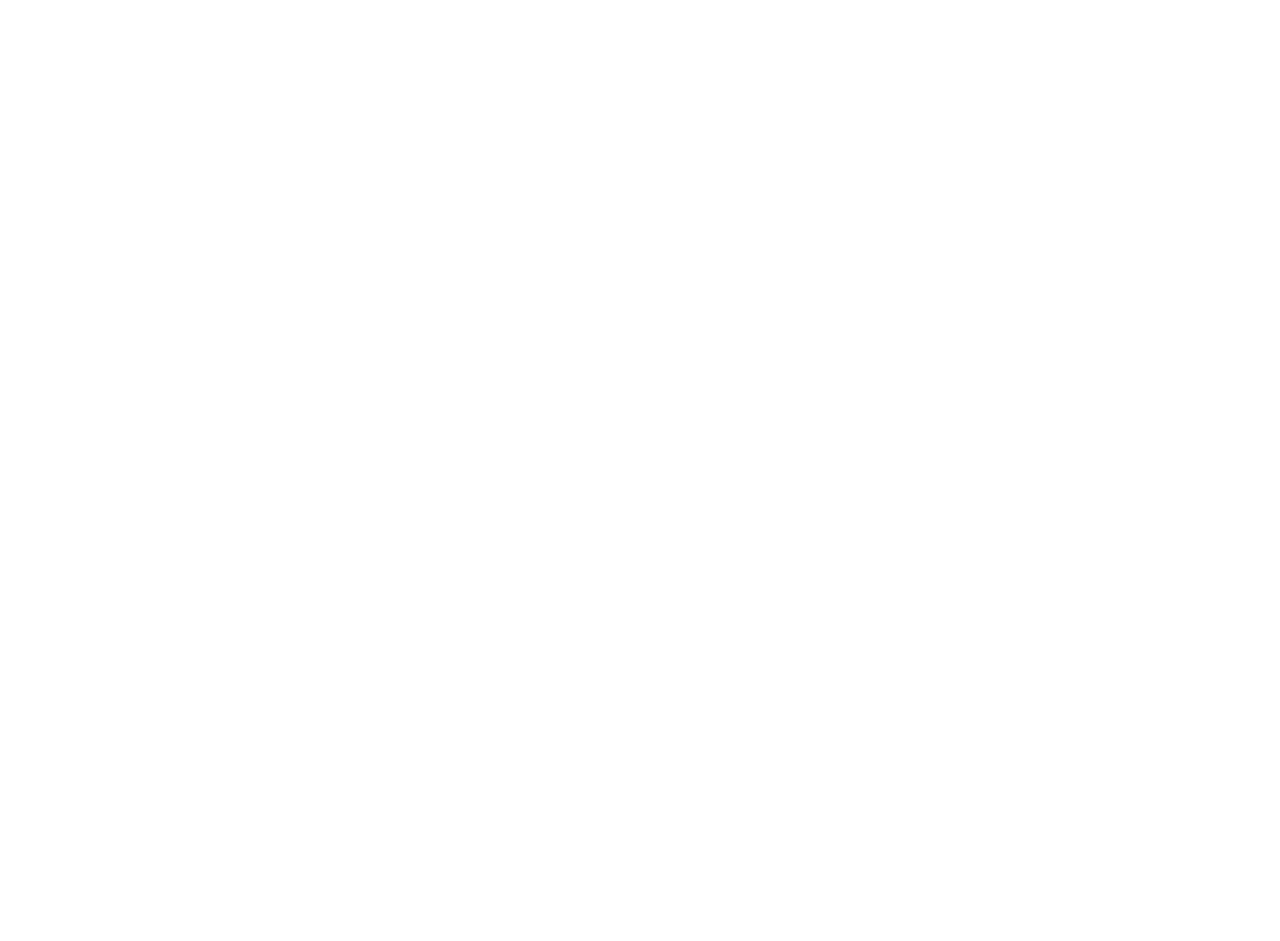
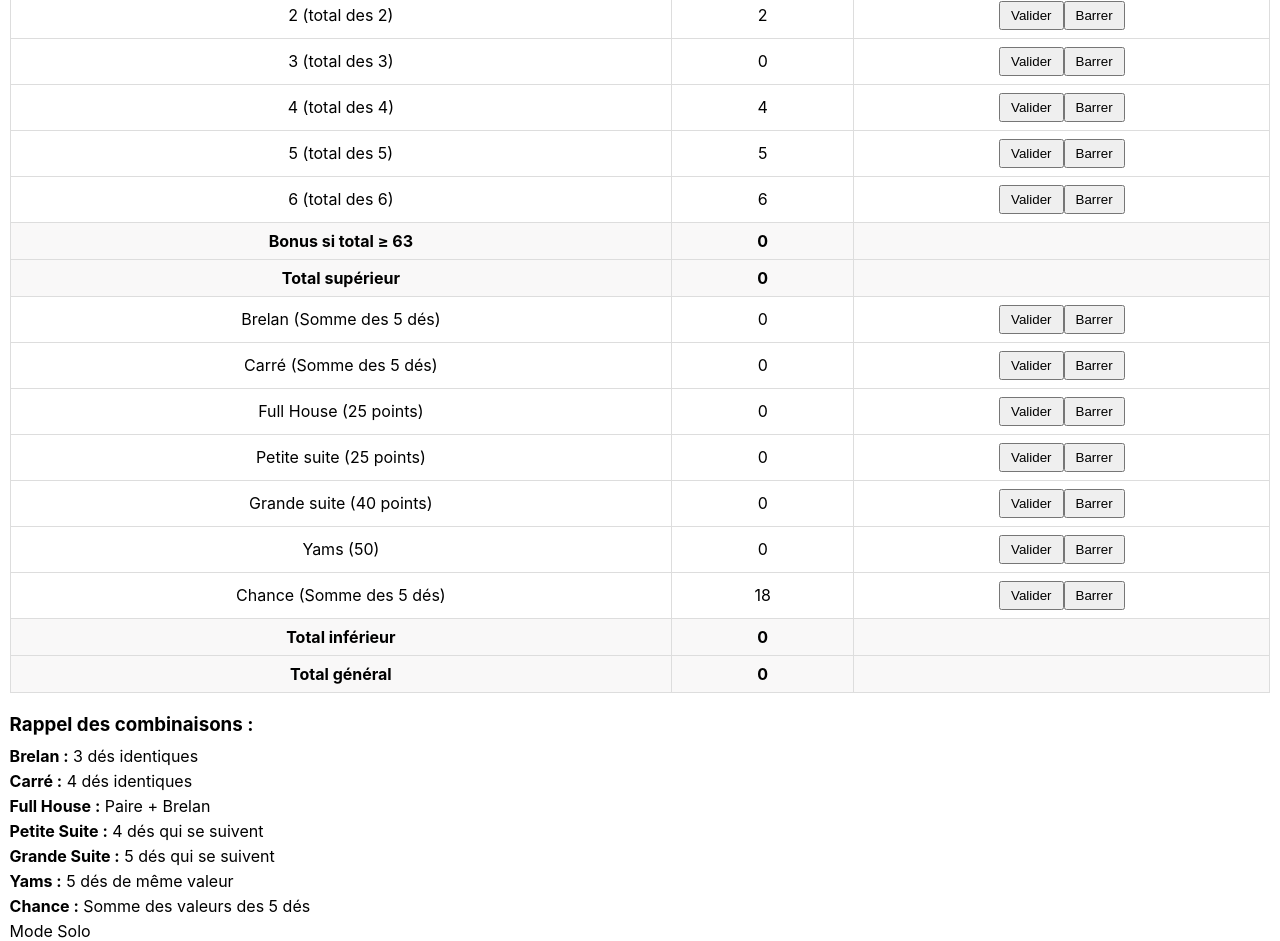
Before and after one commit to Kylzo/Yahtzee_Proj, a React (Create React App) app in the folder frontend/: page /jeu in a window 1280 px wide. Shown: the part 640-1581 px from the top of the page. Before the commit the page ends 800 px from the top, so only its background shows below. Built offline with nearby package versions, Linux system fonts and the light colour scheme; no server answers.

Commit message:
add scorecard for one player

```diff
--- a/frontend/package.json
+++ b/frontend/package.json
@@ -9,6 +9,7 @@
     "@testing-library/user-event": "^13.5.0",
     "axios": "^1.6.8",
     "framer-motion": "^11.1.7",
+    "js-cookie": "^3.0.5",
     "react": "^18.2.0",
     "react-dom": "^18.2.0",
     "react-router-dom": "^6.22.3",
--- a/frontend/src/components/Dice.jsx
+++ b/frontend/src/components/Dice.jsx
@@ -1,5 +1,6 @@
+import React from "react";
+import PropTypes from "prop-types";
 import "../styles/Dice.css";
-import PropTypes from "prop-types"; // Pour la validation des types
 
 const Dice = ({ face, rolling, onClick, held }) => {
   return (
@@ -16,7 +17,7 @@
 Dice.propTypes = {
   face: PropTypes.string.isRequired, // Nom de la face du dé (ex. "one", "two")
   rolling: PropTypes.bool, // Indique si le dé est en cours de roulement
-  onClick: PropTypes.func, // Fonction à appeler lors d'un clic (facultatif)
+  onClick: PropTypes.func, // Fonction à appeler lors d'un clic
   held: PropTypes.bool, // Indique si le dé est retenu
 };
 
--- a/frontend/src/components/RollDice.jsx
+++ b/frontend/src/components/RollDice.jsx
@@ -1,23 +1,24 @@
-import React from "react";
+import React, { useState, useEffect } from "react";
 import Dice from "./Dice";
 import TotalScore from "./TotalScore";
+import ScoreCard from "./ScoreCard";
 import "../styles/Dice.css";
-import { useState } from "react";
 
 const RollDice = ({ sides }) => {
-  // Initialiser les dés avec des valeurs aléatoires et créer les états de maintien des dés
   const initialDice = Array(5)
     .fill()
     .map(() => sides[Math.floor(Math.random() * sides.length)]);
   const [dice, setDice] = useState(initialDice);
-  const [heldDice, setHeldDice] = useState([false, false, false, false, false]); // Dés retenus
+  const [heldDice, setHeldDice] = useState([false, false, false, false, false]);
   const [rolling, setRolling] = useState(false);
   const [rollCount, setRollCount] = useState(0);
-  const maxRolls = 30;
+  const [scores, setScores] = useState({});
+  const [potentialScores, setPotentialScores] = useState({});
+  const maxRolls = 3;
 
   const roll = () => {
     if (rollCount >= maxRolls || rolling) {
-      return; // Pas de lancer supplémentaire si le maximum est atteint ou si en cours de lancer
+      return;
     }
 
     setRolling(true);
@@ -29,7 +30,6 @@
     setDice(newDice);
     setRollCount(rollCount + 1);
 
-    // Arrête le roulement après une seconde
     setTimeout(() => {
       setRolling(false);
     }, 1000);
@@ -37,7 +37,7 @@
 
   const toggleHold = (index) => {
     if (rollCount === 0) {
-      return; // Ne rien faire si le nombre maximum de lancers est atteint
+      return;
     }
 
     const newHeldDice = [...heldDice];
@@ -45,6 +45,85 @@
     setHeldDice(newHeldDice);
   };
 
+  const calculatePotentialScores = () => {
+    const counts = [0, 0, 0, 0, 0, 0];
+    dice.forEach((die) => {
+      const value = Object.values(die)[0];
+      counts[value - 1]++;
+    });
+
+    const newPotentialScores = {};
+    newPotentialScores["Un"] = counts[0] * 1;
+    newPotentialScores["Deux"] = counts[1] * 2;
+    newPotentialScores["Trois"] = counts[2] * 3;
+    newPotentialScores["Quatre"] = counts[3] * 4;
+    newPotentialScores["Cinq"] = counts[4] * 5;
+    newPotentialScores["Six"] = counts[5] * 6;
+
+    // Brelan
+    newPotentialScores["Brelan"] = counts.some((count) => count >= 3)
+      ? dice.reduce((acc, die) => acc + Object.values(die)[0], 0)
+      : 0;
+
+    // Carré
+    newPotentialScores["Carré"] = counts.some((count) => count >= 4)
+      ? dice.reduce((acc, die) => acc + Object.values(die)[0], 0)
+      : 0;
+
+    // Full House
+    newPotentialScores["Full"] =
+      counts.includes(3) && counts.includes(2) ? 25 : 0;
+
+    // Petite Suite
+    newPotentialScores["Petite Suite"] = [0, 1, 2, 3].every(
+      (i) => counts[i] >= 1
+    )
+      ? 25
+      : [1, 2, 3, 4].every((i) => counts[i] >= 1)
+      ? 25
+      : [2, 3, 4, 5].every((i) => counts[i] >= 1)
+      ? 25
+      : 0;
+
+    // Grande Suite
+    newPotentialScores["Grande Suite"] = [0, 1, 2, 3, 4].every(
+      (i) => counts[i] >= 1
+    )
+      ? 40
+      : [1, 2, 3, 4, 5].every((i) => counts[i] >= 1)
+      ? 40
+      : 0;
+
+    // Yams
+    newPotentialScores["Yams"] = counts.some((count) => count === 5) ? 50 : 0;
+
+    // Chance
+    newPotentialScores["Chance"] = dice.reduce(
+      (acc, die) => acc + Object.values(die)[0],
+      0
+    );
+
+    setPotentialScores(newPotentialScores);
+  };
+
+  const updateScore = (category) => {
+    const newScores = { ...scores };
+    newScores[category] = potentialScores[category];
+    setScores(newScores);
+    setDice(initialDice);
+    setHeldDice([false, false, false, false, false]);
+    setRollCount(0);
+  };
+
+  const markAsStruck = (category) => {
+    const newPotentialScores = { ...potentialScores };
+    newPotentialScores[category] = null;
+    setPotentialScores(newPotentialScores);
+  };
+
+  useEffect(() => {
+    calculatePotentialScores();
+  }, [dice, heldDice]);
 
   return (
     <div className="container">
@@ -52,10 +131,10 @@
         {dice.map((die, index) => (
           <Dice
             key={index}
-            face={Object.keys(die)[0]} // Afficher la face du dé
+            face={Object.keys(die)[0]}
             rolling={rolling}
-            onClick={() => toggleHold(index)} // Permet de retenir ou de relâcher un dé
-            held={heldDice[index]} // Indique si le dé est retenu
+            onClick={() => toggleHold(index)}
+            held={heldDice[index]}
           />
         ))}
       </div>
@@ -66,14 +145,24 @@
           rollCount >= maxRolls
             ? { cursor: "not-allowed", background: "red" }
             : rollCount >= 0
-              ? { cursor: "pointer", background: "green" }
-              : { cursor: "pointer" }
+            ? { cursor: "pointer", background: "green" }
+            : { cursor: "pointer" }
         }
         className="btn-roll"
       >
-        {rolling ? "En cours..." : `Il te reste ${maxRolls - rollCount} lancé(s)`}
+        {rolling
+          ? "En cours..."
+          : rollCount === 0
+          ? "Lancer les dés"
+          : `Il te reste ${maxRolls - rollCount} lancé(s)`}
       </button>
       <TotalScore dice={dice} heldDice={heldDice} />
+      <ScoreCard
+        scores={scores}
+        potentialScores={potentialScores}
+        updateScore={updateScore}
+        markAsStruck={markAsStruck}
+      />
     </div>
   );
 };
--- a/frontend/src/components/ScoreCard.jsx
+++ b/frontend/src/components/ScoreCard.jsx
@@ -1,39 +1,190 @@
-import React from "react";
+import React, { useState } from "react";
+import "../styles/ScoreCard.css";
 
-const ScoreCard = ({ scores, onScoreSelect }) => {
-  const handleClick = (category) => {
-    if (!scores[category].used) {
-      onScoreSelect(category);
-    }
+const ScoreCard = ({ scores, potentialScores, updateScore, markAsStruck }) => {
+  const [struckCategories, setStruckCategories] = useState({});
+
+  const categories = [
+    { name: "Un", display: "1 (total des 1)" },
+    { name: "Deux", display: "2 (total des 2)" },
+    { name: "Trois", display: "3 (total des 3)" },
+    { name: "Quatre", display: "4 (total des 4)" },
+    { name: "Cinq", display: "5 (total des 5)" },
+    { name: "Six", display: "6 (total des 6)" },
+    { name: "Brelan", display: "Brelan (Somme des 5 dés)" },
+    { name: "Carré", display: "Carré (Somme des 5 dés)" },
+    { name: "Full", display: "Full House (25 points)" },
+    { name: "Petite Suite", display: "Petite suite (25 points)" },
+    { name: "Grande Suite", display: "Grande suite (40 points)" },
+    { name: "Yams", display: "Yams (50)" },
+    { name: "Chance", display: "Chance (Somme des 5 dés)" },
+  ];
+
+  const upperSection = categories.slice(0, 6);
+  const lowerSection = categories.slice(6);
+
+  const upperTotal = upperSection.reduce(
+    (total, category) => total + (scores[category.name] || 0),
+    0
+  );
+  const lowerTotal = lowerSection.reduce(
+    (total, category) => total + (scores[category.name] || 0),
+    0
+  );
+  const bonus = upperTotal >= 63 ? 35 : 0;
+  const grandTotal = upperTotal + bonus + lowerTotal;
+
+  const handleMarkAsStruck = (categoryName) => {
+    setStruckCategories((prev) => ({ ...prev, [categoryName]: true }));
+    markAsStruck(categoryName);
   };
 
   return (
     <div className="score-card">
-      <h2>Score Card</h2>
+      <h2>Feuille de Score</h2>
       <table>
         <thead>
           <tr>
             <th>Catégorie</th>
             <th>Score</th>
+            <th>Action</th>
           </tr>
         </thead>
         <tbody>
-          {Object.keys(scores).map((category, index) => (
-            <tr key={index}>
-              <td>{category}</td>
+          {upperSection.map((category, index) => (
+            <tr
+              key={index}
+              className={
+                scores[category.name] !== undefined
+                  ? "validated"
+                  : struckCategories[category.name]
+                  ? "barré"
+                  : ""
+              }
+            >
+              <td>{category.display}</td>
               <td>
-                {scores[category].used ? (
-                  <span>{scores[category].value}</span>
-                ) : (
-                  <button onClick={() => handleClick(category)}>
-                    Remplir
-                  </button>
-                )}
+                {scores[category.name] !== undefined
+                  ? scores[category.name]
+                  : potentialScores[category.name] !== null
+                  ? potentialScores[category.name]
+                  : "Barré"}
+              </td>
+              <td>
+                <button
+                  onClick={() => updateScore(category.name)}
+                  disabled={
+                    scores[category.name] !== undefined ||
+                    potentialScores[category.name] === null ||
+                    struckCategories[category.name]
+                  }
+                >
+                  Valider
+                </button>
+                <button
+                  onClick={() => handleMarkAsStruck(category.name)}
+                  disabled={
+                    scores[category.name] !== undefined ||
+                    potentialScores[category.name] === null ||
+                    struckCategories[category.name]
+                  }
+                >
+                  Barrer
+                </button>
               </td>
             </tr>
           ))}
+          <tr className="total-row">
+            <td>Bonus si total ≥ 63</td>
+            <td>{bonus}</td>
+            <td></td>
+          </tr>
+          <tr className="total-row">
+            <td>Total supérieur</td>
+            <td>{upperTotal + bonus}</td>
+            <td></td>
+          </tr>
+          {lowerSection.map((category, index) => (
+            <tr
+              key={index}
+              className={
+                scores[category.name] !== undefined
+                  ? "validated"
+                  : struckCategories[category.name]
+                  ? "barré"
+                  : ""
+              }
+            >
+              <td>{category.display}</td>
+              <td>
+                {scores[category.name] !== undefined
+                  ? scores[category.name]
+                  : potentialScores[category.name] !== null
+                  ? potentialScores[category.name]
+                  : "Barré"}
+              </td>
+              <td>
+                <button
+                  onClick={() => updateScore(category.name)}
+                  disabled={
+                    scores[category.name] !== undefined ||
+                    potentialScores[category.name] === null ||
+                    struckCategories[category.name]
+                  }
+                >
+                  Valider
+                </button>
+                <button
+                  onClick={() => handleMarkAsStruck(category.name)}
+                  disabled={
+                    scores[category.name] !== undefined ||
+                    potentialScores[category.name] === null ||
+                    struckCategories[category.name]
+                  }
+                >
+                  Barrer
+                </button>
+              </td>
+            </tr>
+          ))}
+          <tr className="total-row">
+            <td>Total inférieur</td>
+            <td>{lowerTotal}</td>
+            <td></td>
+          </tr>
+          <tr className="total-row">
+            <td>Total général</td>
+            <td>{grandTotal}</td>
+            <td></td>
+          </tr>
         </tbody>
       </table>
+      <div className="combinations-info">
+        <h3>Rappel des combinaisons :</h3>
+        <ul>
+          <li>
+            <strong>Brelan :</strong> 3 dés identiques
+          </li>
+          <li>
+            <strong>Carré :</strong> 4 dés identiques
+          </li>
+          <li>
+            <strong>Full House :</strong> Paire + Brelan
+          </li>
+          <li>
+            <strong>Petite Suite :</strong> 4 dés qui se suivent
+          </li>
+          <li>
+            <strong>Grande Suite :</strong> 5 dés qui se suivent
+          </li>
+          <li>
+            <strong>Yams :</strong> 5 dés de même valeur
+          </li>
+          <li>
+            <strong>Chance :</strong> Somme des valeurs des 5 dés
+          </li>
+        </ul>
+      </div>
     </div>
   );
 };
--- /dev/null
+++ b/frontend/src/styles/ScoreCard.css
@@ -0,0 +1,58 @@
+/* ScoreCard.css */
+
+.score-card {
+  margin-top: 20px;
+  text-align: center;
+}
+
+.score-card table {
+  width: 100%;
+  border-collapse: collapse;
+}
+
+.score-card th,
+.score-card td {
+  border: 1px solid #ddd;
+  padding: 8px;
+}
+
+.score-card th {
+  background-color: #f2f2f2;
+}
+
+.score-card button {
+  padding: 5px 10px;
+  cursor: pointer;
+}
+
+.validated {
+  background-color: #d3d3d3;
+}
+
+.barré {
+  text-decoration: line-through;
+  color: red;
+}
+
+.combinations-info {
+  margin-top: 20px;
+  text-align: left;
+}
+
+.combinations-info h3 {
+  margin-bottom: 10px;
+}
+
+.combinations-info ul {
+  list-style-type: none;
+  padding: 0;
+}
+
+.combinations-info li {
+  margin-bottom: 5px;
+}
+
+.total-row {
+  background-color: rgb(249, 248, 248);
+  font-weight: bold;
+}
```
Also changed, not shown: frontend/src/components/TotalScore.jsx (+33 -33 lines), frontend/src/pages/Connexion.jsx (+16 -8 lines), frontend/src/pages/Home.jsx (+18 -6 lines), frontend/src/styles/Dice.css (indentation only), 2 other files (tests, documents, lock files or other folders).
